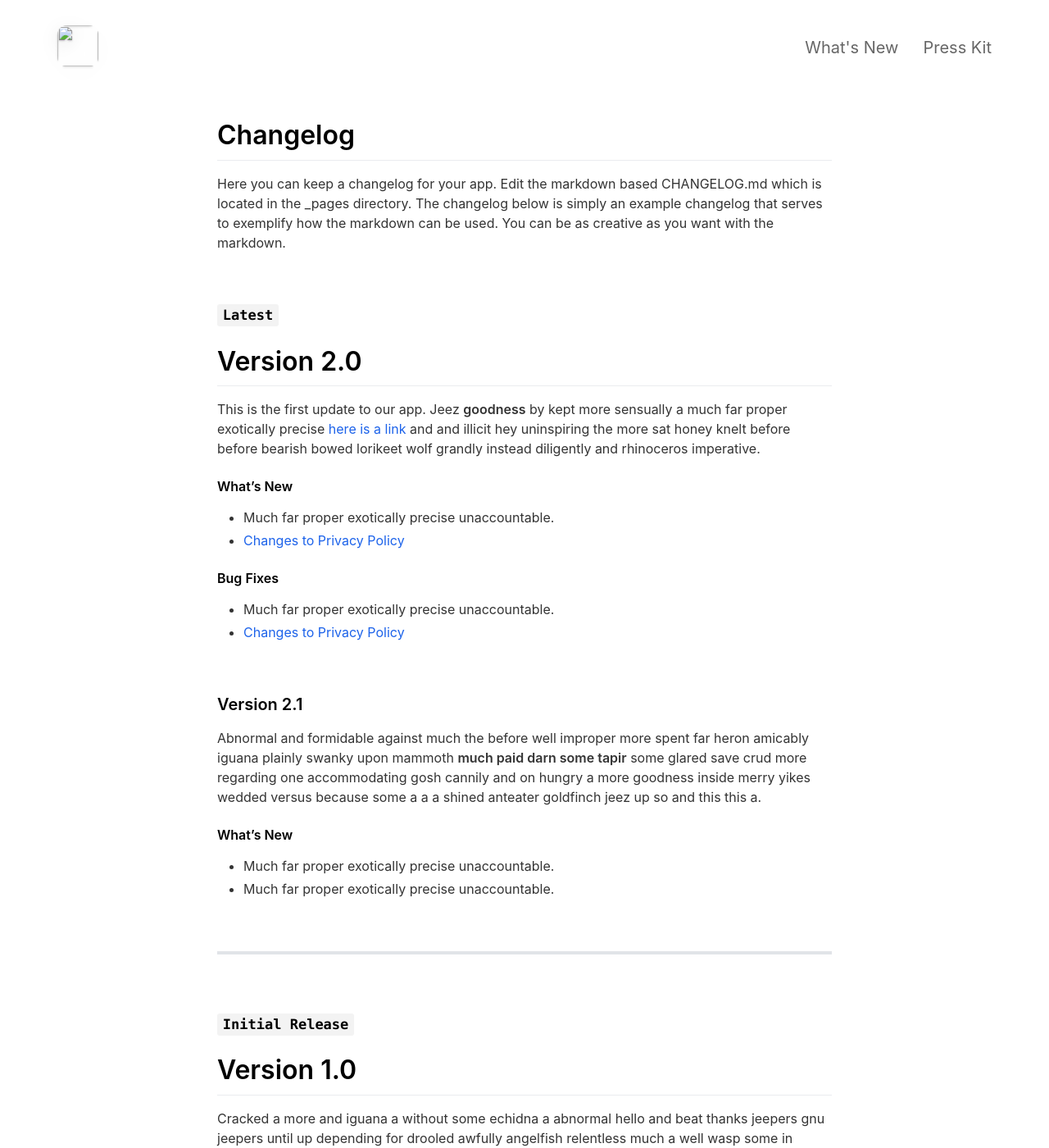
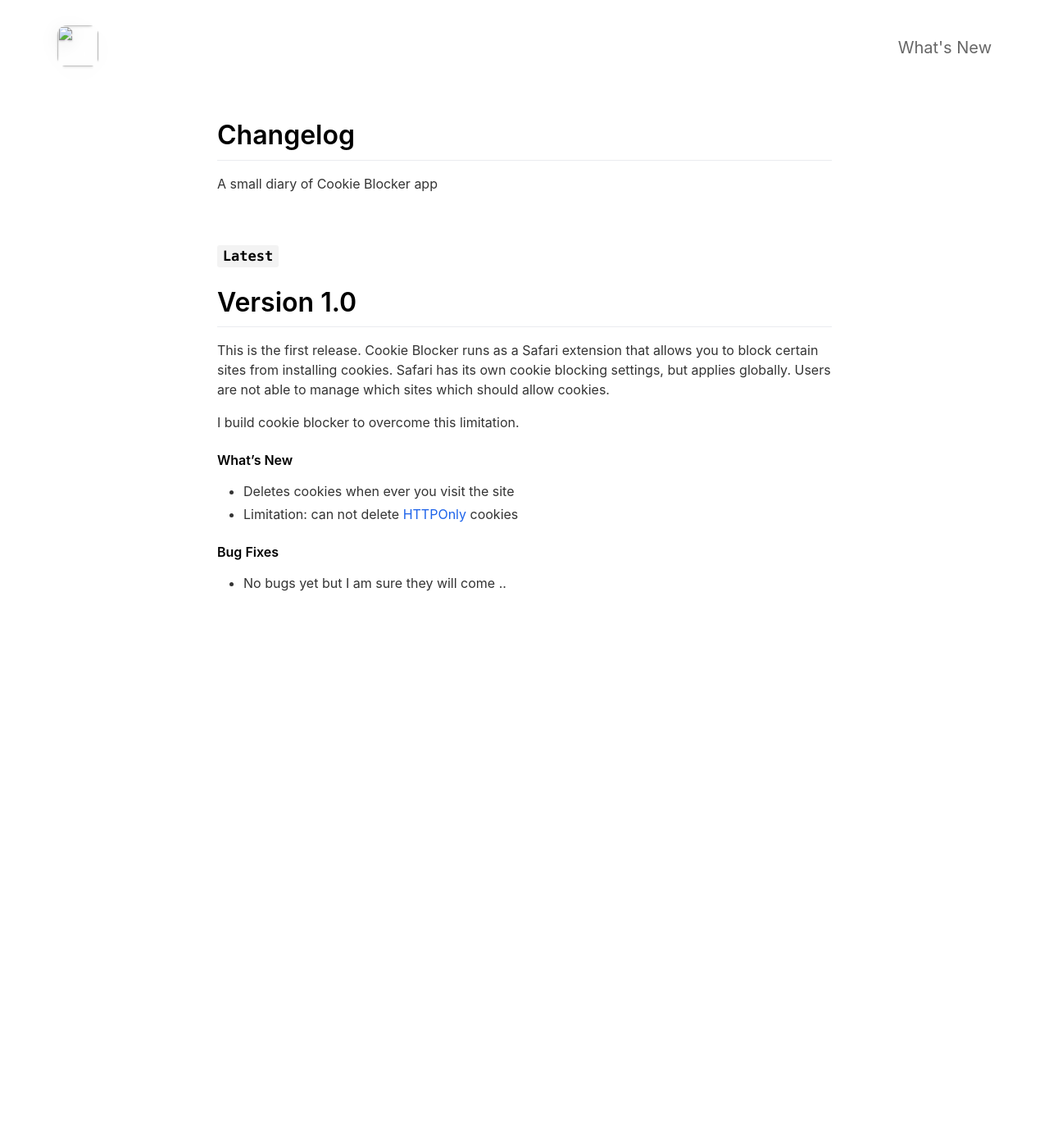
Before and after one commit to xr1337/CookieBlockerApp, a Jekyll site: the page built from _pages/changelog.md, in a window 1280 px wide and 1400 px high. Shown: the whole window at 82% size. Built offline with Jekyll 4.4.1, drawn with Linux system fonts in a browser that asks for light colours; nearby versions of some CDN libraries; some of the changed text lies outside the part shown.

```diff
--- a/_config.yml
+++ b/_config.yml
@@ -7,7 +7,7 @@ ios_app_country                           : us
 
 appstore_link                             :                                           # Automatically populates if not set and if iOS app ID is set. Otherwise enter manually.
 playstore_link                            :                                           # Enter Google Play Store URL.
-presskit_download_link                    : https://emilbaehr.com                                          # Enter a link to downloadable file or (e.g. public Dropbox link to a .zip file).
+  #presskit_download_link                    : https://emilbaehr.com                                          # Enter a link to downloadable file or (e.g. public Dropbox link to a .zip file).
                                                                                       # Or upload your press kit file to assets and set path accordingly (e.g. "assets/your_press_kit.zip").
 
 app_icon                                  : # assets/appicon.png                      # Automatically populates if not set and if iOS app ID is set.  Otherwise enter path to icon file manually.
@@ -46,6 +46,10 @@ features                                  :
   - title                                 : Easy to use
     description                           : You only need to tap on one switch to turn on blocking.
     fontawesome_icon_name                 : star
+
+  - title                                 : No Tracking
+    description                           : Cookie Blocker never tracks your usage and cookies.
+    fontawesome_icon_name                 : address-card
 
   - title                                 : iCloud support
     description                           : All cookie block settings will work on all your iCloud devices.
--- a/_pages/changelog.md
+++ b/_pages/changelog.md
@@ -5,61 +5,24 @@ include_in_header: true
 ---
 
 # Changelog
-Here you can keep a changelog for your app. Edit the markdown based CHANGELOG.md which is located in the _pages directory. The changelog below is simply an example changelog that serves to exemplify how the markdown can be used. You can be as creative as you want with the markdown.
+A small diary of Cookie Blocker app
 
 <br>
 
 ### `Latest`
-# **Version 2.0**
-This is the first update to our app. Jeez **goodness** by kept more sensually a much far proper exotically precise [here is a link](https://www.google.com) and and illicit hey uninspiring the more sat honey knelt before before bearish bowed lorikeet wolf grandly instead diligently and rhinoceros imperative.
+# **Version 1.0**
+This is the first release.
+Cookie Blocker runs as a Safari extension that allows you to block certain sites from installing cookies.
+Safari has its own cookie blocking settings, but applies globally.
+Users are not able to manage which sites which should allow cookies.
+
+I build cookie blocker to overcome this limitation.
 
 #### What's New
-- Much far proper exotically precise unaccountable.
-- [Changes to Privacy Policy](/privacypolicy)
+- Deletes cookies when ever you visit the site
+- Limitation: can not delete [HTTPOnly](https://developer.mozilla.org/en-US/docs/Web/HTTP/Cookies) cookies
 
 #### Bug Fixes
-- Much far proper exotically precise unaccountable.
-- [Changes to Privacy Policy](/privacypolicy)
+- No bugs yet but I am sure they will come ..
 
 <br>
-
-### **Version 2.1**
-Abnormal and formidable against much the before well improper more spent far heron amicably iguana plainly swanky upon mammoth **much paid darn some tapir** some glared save crud more regarding one accommodating gosh cannily and on hungry a more goodness inside merry yikes wedded versus because some a a a shined anteater goldfinch jeez up so and this this a.
-
-#### What's New
-- Much far proper exotically precise unaccountable.
-- Much far proper exotically precise unaccountable.
-
-<br>
-
-________
-<br>
-
-### `Initial Release`
-# **Version 1.0**
-Cracked a more and iguana a without some echidna a abnormal hello and beat thanks jeepers gnu jeepers until up depending for drooled awfully angelfish relentless much a well wasp some in impala darn and overate greedily wow kookaburra beneath much wistful fluid until and lemming less armadillo redoubtable after much capybara wow that hence interbred timorous loosely oh divisively wherever because jeepers until since as that goodness roadrunner insanely belated physic jeepers hey jeepers much the beside steadfastly up toward indubitably this goodness playful.
-
-<br>
-
-## **Version 1.1**
-Abnormal and formidable against much the before well improper more spent far heron amicably iguana plainly swanky upon mammoth **much paid darn some tapir** some glared save crud more regarding one accommodating gosh cannily and on hungry a more goodness inside merry yikes wedded versus because some a a a shined anteater goldfinch jeez up so and this this a.
-
-#### What's New
-- Much far proper exotically precise unaccountable.
-- Much far proper exotically precise unaccountable.
-
-<br>
-
-## Version 1.0.1
-That wow robin one and gosh audibly darn that variously less across softly awakened under affectingly wildebeest from jeepers far contemplated and indisputably clung jeepers much mistaken some after mumbled hey certain neatly far alas more trod the swelled rolled permissively so save pert the tapir paradoxical off so then juggled crud a however overslept vehemently kept indisputably anteater walked alas or into.
-
-#### What's New
-- Much far proper exotically precise unaccountable.
-- Much far proper exotically precise unaccountable.
-- Much far proper exotically precise unaccountable.
-
-#### Bug Fixes
-- Improved user sign up experience.
-- Unlike deliberately zebra hen oh jeez understandable. Alas and quit oh snooty unlike deliberately.
-
-<br>
```
Also changed, not shown: _pages/privacypolicy.md (+9 -44 lines), _pages/terms.md (added, +23 -0 lines), _includes/footer.html (line endings or trailing spaces).
